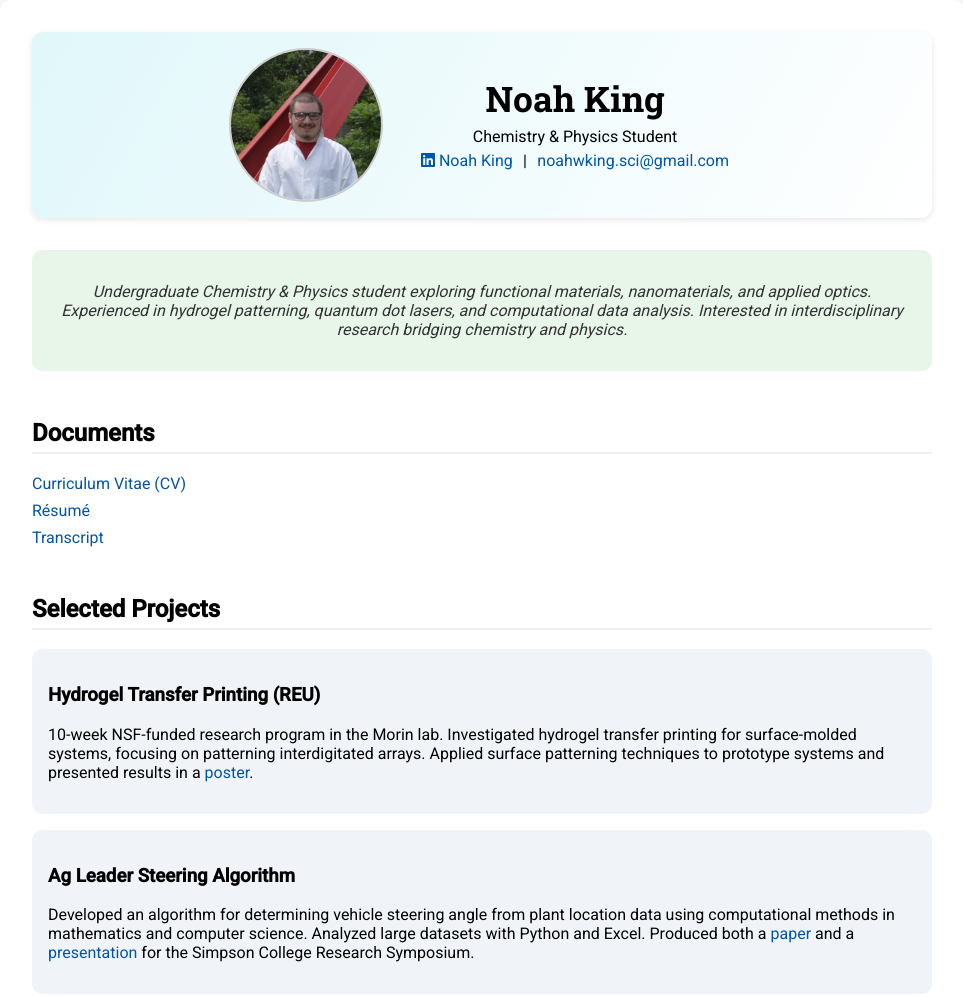
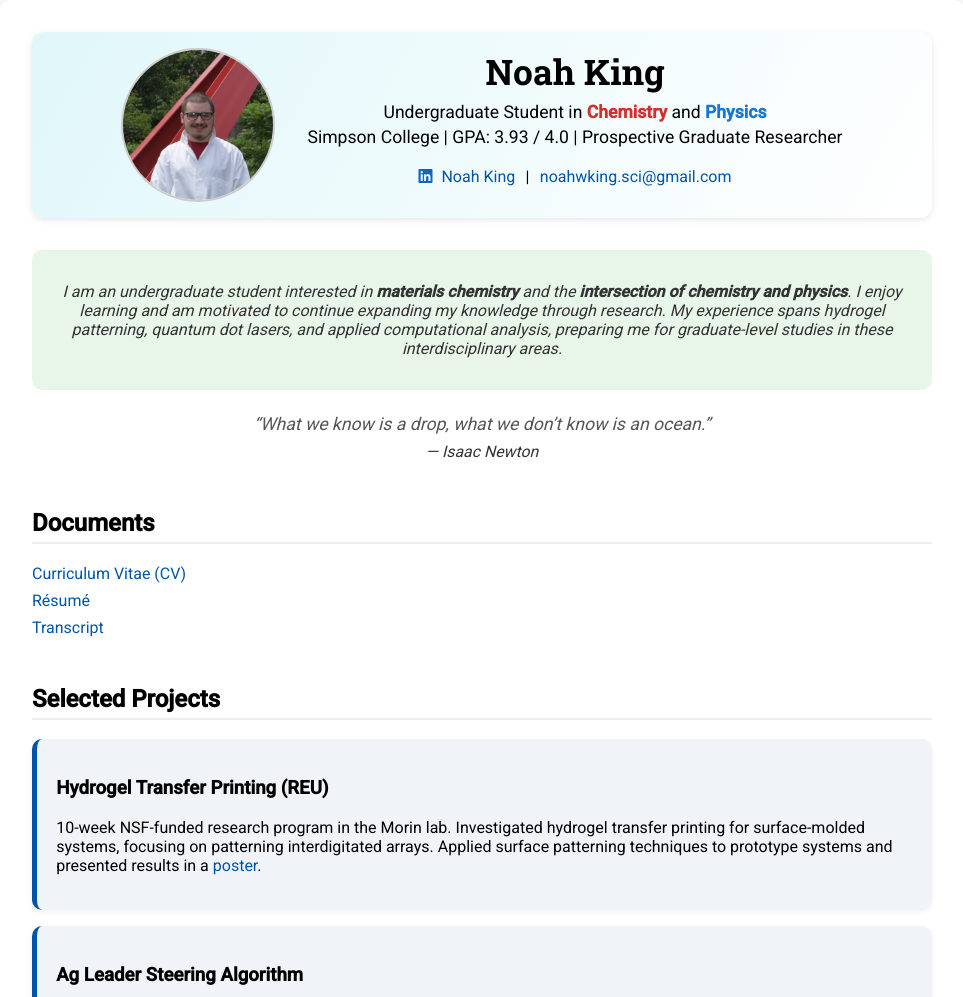
Before and after one commit to starwarsman981/starwarsman981.github.io, a plain HTML site: page index.html in a window 1280 px wide. Shown: the top 997 px of the page, without its empty margins (158-1121 px from the left). Drawn offline with Linux system fonts and the light colour scheme.

Commit message:
Add files via upload

```diff
--- a/index.html
+++ b/index.html
@@ -1,3 +1,5 @@
+<!DOCTYPE html>
+<html lang="en">
 <head>
   <meta charset="UTF-8">
   <title>Noah King | Academic Portfolio</title>
@@ -5,7 +7,6 @@
   <link rel="stylesheet" href="style.css">
   <script src="https://kit.fontawesome.com/a076d05399.js" crossorigin="anonymous"></script>
 </head>
-
 <body>
   <div class="container">
 
@@ -14,10 +15,13 @@
       <img src="headshot.jpg" alt="Noah Headshot" class="headshot">
       <div class="hero-text">
         <h1>Noah King</h1>
-        <p>Chemistry & Physics Student</p>
+        <p class="hero-subtitle">
+          Undergraduate Student in <strong>Chemistry</strong> and <strong>Physics</strong><br>
+          Simpson College | GPA: 3.93 / 4.0 | Prospective Graduate Researcher
+        </p>
         <p class="contact">
           <a href="https://www.linkedin.com/in/noah-king-a12987248/" target="_blank">
-            <i class="fab fa-linkedin"></i> Noah King
+            <i class="fab fa-linkedin" style="color:#0A66C2; margin-right:5px;"></i> Noah King
           </a> |
           <a href="mailto:noahwking.sci@gmail.com">noahwking.sci@gmail.com</a>
         </p>
@@ -27,8 +31,18 @@
     <!-- Research Statement -->
     <section class="research-statement">
       <p>
-        Undergraduate Chemistry & Physics student exploring functional materials, nanomaterials, and applied optics. Experienced in hydrogel patterning, quantum dot lasers, and computational data analysis. Interested in interdisciplinary research bridging chemistry and physics.
+        I am an undergraduate student interested in <strong>materials chemistry</strong> and the <strong>intersection of chemistry and physics</strong>.
+        I enjoy learning and am motivated to continue expanding my knowledge through research.
+        My experience spans hydrogel patterning, quantum dot lasers, and applied computational analysis, preparing me for graduate-level studies in these interdisciplinary areas.
       </p>
+    </section>
+
+    <!-- Newton Quote -->
+    <section class="quote">
+      <blockquote>
+        “What we know is a drop, what we don’t know is an ocean.”<br>
+        <cite>— Isaac Newton</cite>
+      </blockquote>
     </section>
 
     <!-- Documents -->
@@ -73,9 +87,33 @@
       </div>
     </section>
 
+    <!-- Selected Papers -->
+    <section class="papers">
+      <h2>Selected Papers</h2>
+
+      <div class="paper-card">
+        <p>
+          <strong>Characterizing the Role of APE1 Inhibitor by Mutation of its Covalent Warhead Binding Site</strong>
+          (<a href="APE1Paper.pdf" target="_blank" title="Click to view paper">View Paper</a>) <br>
+          Simpson College – Biochemistry Laboratory Course, Spring 2025 <br>
+          10-page research-style paper produced as part of lab-only coursework.
+        </p>
+      </div>
+
+      <div class="paper-card">
+        <p>
+          <strong>Modeling the Depressurization Rate of a Space Station</strong>
+          (<a href="SpaceStationPaper.pdf" target="_blank" title="Click to view paper">View Paper</a>) <br>
+          Simpson College – <a href="https://uphysicsc.com/" target="_blank">University Physics Competition</a>, Fall 2024 <br>
+          Produced as part of a <strong>team-based extracurricular applied physics challenge</strong>.
+        </p>
+      </div>
+    </section>
+
     <footer>
       <p>© 2025 Noah King | Hosted with GitHub Pages</p>
     </footer>
 
   </div>
 </body>
+</html>
--- a/style.css
+++ b/style.css
@@ -48,9 +48,14 @@ body {
   font-size: 2.2em;
 }
 
-.hero-text p {
-  margin: 0.3em 0;
+.hero-subtitle {
+  font-size: 1.1em;
+  margin-top: 0.3em;
+  line-height: 1.4em;
 }
+
+.hero-subtitle strong:nth-child(1) { color: #D32F2F; } /* Chemistry */
+.hero-subtitle strong:nth-child(2) { color: #1976D2; } /* Physics */
 
 .contact a {
   color: #0055aa;
@@ -65,12 +70,32 @@ body {
 /* Research Statement */
 .research-statement {
   text-align: center;
-  margin-bottom: 2em;
+  margin-bottom: 1.5em;
   font-style: italic;
   color: #333;
   background: #e8f5e9;
   padding: 1em;
   border-radius: 10px;
+}
+
+/* Newton Quote */
+.quote {
+  text-align: center;
+  font-style: italic;
+  color: #555;
+  margin: 1.5em 0 2em;
+}
+
+.quote blockquote {
+  margin: 0;
+  font-size: 1.1em;
+}
+
+.quote cite {
+  display: block;
+  margin-top: 0.5em;
+  font-size: 0.9em;
+  color: #333;
 }
 
 /* Sections */
@@ -103,15 +128,37 @@ a:hover {
 /* Project Cards */
 .project-card {
   background: #f0f4f8;
-  padding: 1em;
+  padding: 1.2em;
   border-radius: 10px;
   margin-bottom: 1em;
+  border-left: 5px solid #0055aa;
+  box-shadow: 0 2px 6px rgba(0,0,0,0.05);
   transition: all 0.3s ease;
 }
 
 .project-card:hover {
   background: #e3f2fd;
   box-shadow: 0 4px 12px rgba(0,0,0,0.15);
+  transform: translateY(-2px);
+}
+
+/* Paper Cards (smaller) */
+.paper-card {
+  background: #f8f9fa;
+  padding: 0.8em 1em;
+  border-left: 4px solid #0055aa;
+  border-radius: 6px;
+  margin-bottom: 1em;
+  font-size: 0.95em;
+  line-height: 1.4em;
+}
+
+.paper-card a {
+  color: #0055aa;
+}
+
+.paper-card a:hover {
+  text-decoration: underline;
 }
 
 /* Footer */
```
Also changed, not shown: 2 other files.
